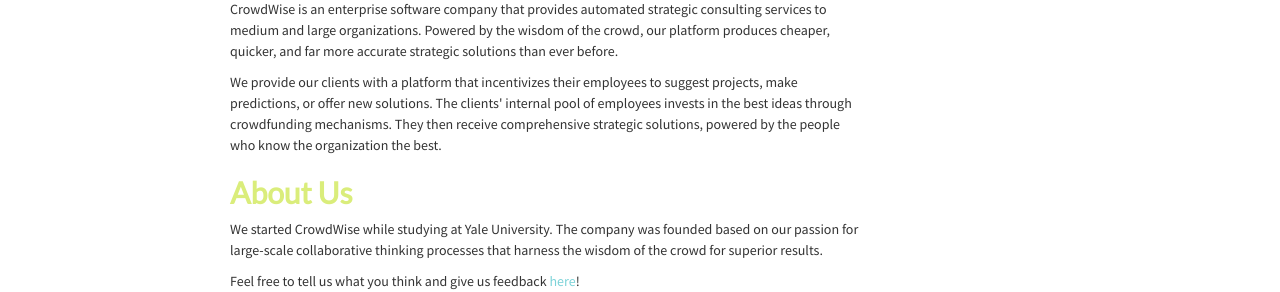
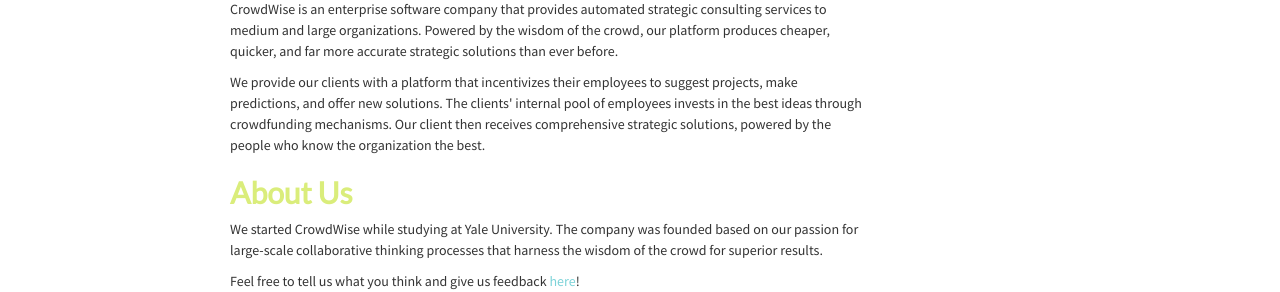
Before and after one commit to crowdwise/crowdwise.github.io, a Jekyll site: the page built from about.html, in a window 1280 px wide. Shown: the part 253-545 px from the top of the page. Built offline with Jekyll 4.4.1, drawn with Linux system fonts in a browser that asks for light colours.

Commit message:
minor changes in phrasing

```diff
--- a/about.html
+++ b/about.html
@@ -15,7 +15,7 @@
   <div class="row" id="about-us">
     <div class="col-xs-9">
     <p>CrowdWise is an enterprise software company that provides automated strategic consulting services to medium and large organizations. Powered by the wisdom of the crowd, our platform produces cheaper, quicker, and far more accurate strategic solutions than ever before.</p>
-    <p>We provide our clients with a platform that incentivizes their employees to suggest projects, make predictions, or offer new solutions. The clients' internal pool of employees invests in the best ideas through crowdfunding mechanisms. They then receive comprehensive strategic solutions, powered by the people who know the organization the best.</p>
+    <p>We provide our clients with a platform that incentivizes their employees to suggest projects, make predictions, and offer new solutions. The clients' internal pool of employees invests in the best ideas through crowdfunding mechanisms. Our client then receives comprehensive strategic solutions, powered by the people who know the organization the best.</p>
     <h2>About Us</h2>
     <p>We started CrowdWise while studying at Yale University. The company was founded based on our passion for large-scale collaborative thinking processes that harness the wisdom of the crowd for superior results.</p>
     <p>Feel free to tell us what you think and give us feedback <a href="/contact">here</a>!</p>
```
